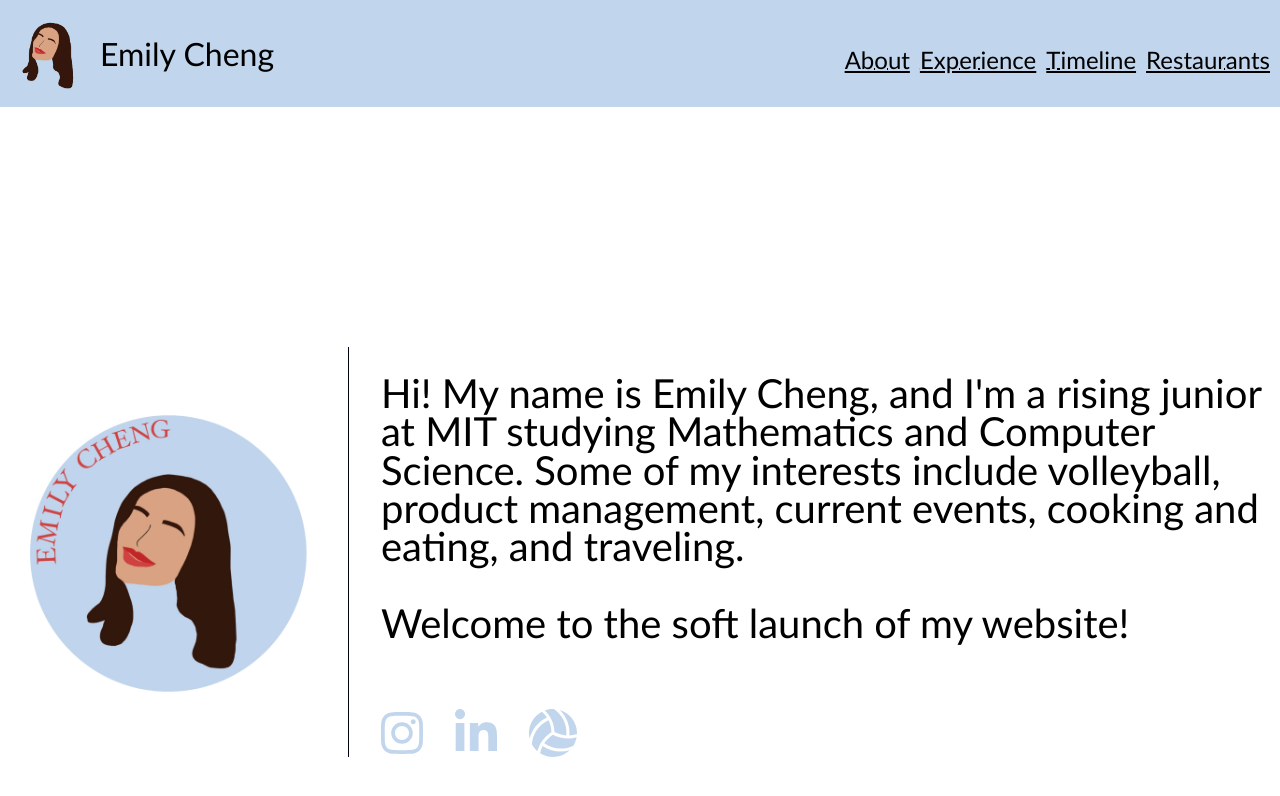
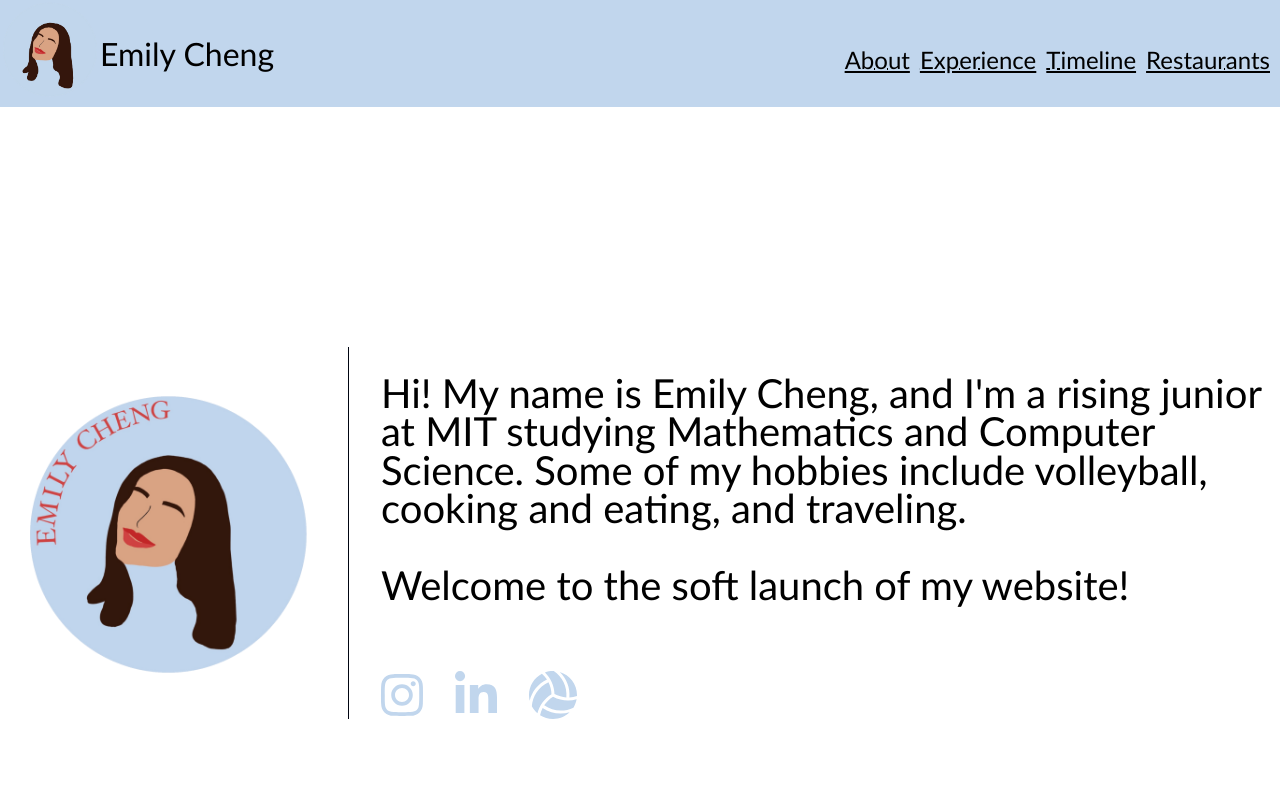
Before and after one commit to emilychengg/emilychengg.github.io, a React (Create React App) app: page / in a window 1280 px wide. Shown: the top 796 px of the page. Built offline with nearby package versions, Linux system fonts and the light colour scheme.

Commit message:
Minor changes to the Home page.

```diff
--- a/src/pages/Home.js
+++ b/src/pages/Home.js
@@ -18,7 +18,7 @@ class Home extends Component {
                 <div className="intro-box">
                     <img className="logo" src={logo} alt="logo" />
                     <div className="vl">
-                        <h1 className="header-text">Hi! My name is Emily Cheng, and I'm a rising junior at MIT studying Mathematics and Computer Science. Some of my interests include volleyball, product management, current events, cooking and eating, and traveling. <br></br> <br></br> Welcome to the soft launch of my website! </h1>
+                        <h1 className="header-text">Hi! My name is Emily Cheng, and I'm a rising junior at MIT studying Mathematics and Computer Science. Some of my hobbies include volleyball, cooking and eating, and traveling. <br></br> <br></br> Welcome to the soft launch of my website! </h1>
                         <div className="links">
                             <a href="https://www.instagram.com/emilyycheng/"><FontAwesomeIcon icon={faInstagram} size="3x"/></a>
                             <a href="https://www.linkedin.com/in/emilycheng6/"><FontAwesomeIcon size="3x" icon={faLinkedinIn}/></a>
```
